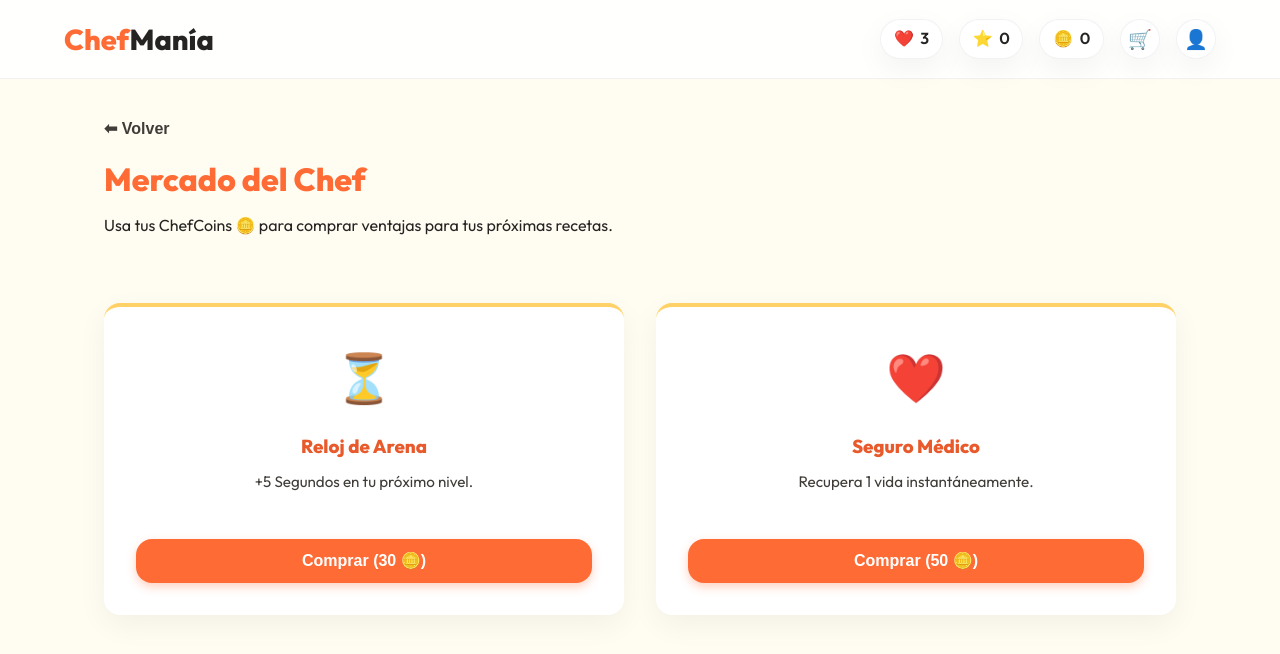
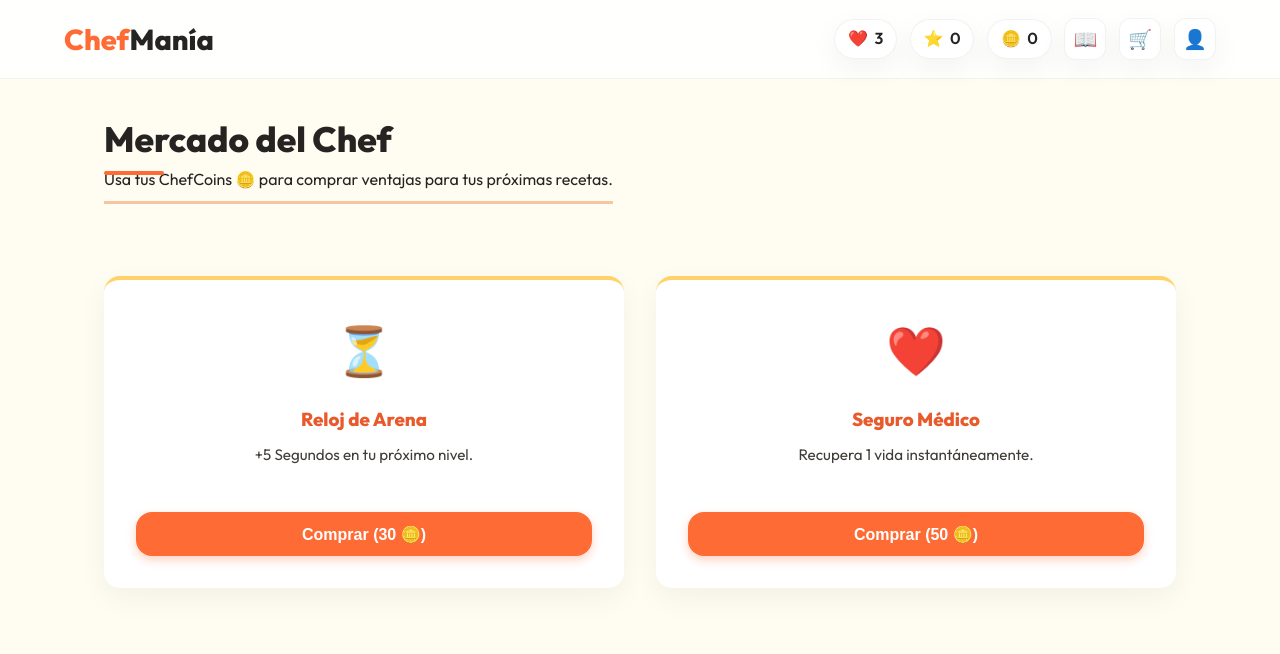
Before and after one commit to aragonvegaluciana-ux/ChefMania, a plain HTML site: page index.html in a window 1280 px wide. Both pictures are taken after a click on the button "Tienda". Drawn offline with Linux system fonts and the light colour scheme.

Commit message:
modificacion del boton volver
modificacion del boton volver

```diff
--- a/index.html
+++ b/index.html
@@ -30,6 +30,7 @@
                     <span class="icon">🪙</span>
                     <span class="value" id="coins-display">0</span>
                 </div>
+                <button id="recipes-btn" class="icon-btn" onclick="app.showView('level-selection-view')" aria-label="Recetario">📖</button>
                 <button id="shop-btn" class="icon-btn" onclick="app.showView('shop-view')" aria-label="Tienda">🛒</button>
                 <button id="profile-btn" class="icon-btn" onclick="app.showView('profile-view')" aria-label="Ver Perfil">👤</button>
             </div>
@@ -53,7 +54,6 @@
         <!-- VISTA DE PERFIL -->
         <section id="profile-view" class="view hidden">
             <div class="header-with-back">
-                <button class="btn-back" onclick="app.showView('level-selection-view')">⬅ Volver</button>
                 <h2>Tu Perfil de Chef</h2>
             </div>
 
@@ -83,7 +83,6 @@
         <!-- VISTA DE SELECCIÓN DE NIVELES (RECETAS) -->
         <section id="level-selection-view" class="view hidden">
             <div class="header-with-back">
-                <button class="btn-back" onclick="app.showView('home-view')">⬅ Volver</button>
                 <h2>Recetario de Misiones</h2>
             </div>
 
@@ -141,7 +140,6 @@
         <!-- VISTA DE TIENDA -->
         <section id="shop-view" class="view hidden">
             <div class="header-with-back">
-                <button class="btn-back" onclick="app.showView('level-selection-view')">⬅ Volver</button>
                 <h2>Mercado del Chef</h2>
                 <p>Usa tus ChefCoins 🪙 para comprar ventajas para tus próximas recetas.</p>
             </div>
--- a/styles.css
+++ b/styles.css
@@ -58,7 +58,11 @@ header {
 }
 .logo-text span { color: var(--text); }
 
-.stats-container { display: flex; gap: 1rem; align-items: center; }
+.stats-container {
+    display: flex;
+    gap: 0.8rem;
+    align-items: center;
+}
 
 .stat-item {
     background: var(--surface);
@@ -76,14 +80,23 @@ header {
     background: var(--surface);
     border: 1px solid rgba(0,0,0,0.05);
     font-size: 1.2rem;
-    width: 40px;
-    height: 40px;
-    border-radius: 50%;
+    width: 42px;
+    height: 42px;
+    border-radius: 12px;
     cursor: pointer;
     box-shadow: var(--shadow);
-    transition: all 0.2s;
+    transition: all 0.2s cubic-bezier(0.175, 0.885, 0.32, 1.275);
+    display: flex;
+    align-items: center;
+    justify-content: center;
 }
-.icon-btn:hover { background: var(--primary); color: white; }
+.icon-btn:hover {
+    background: var(--primary);
+    color: white;
+    transform: translateY(-2px);
+    box-shadow: 0 5px 15px rgba(255, 107, 53, 0.3);
+}
+.icon-btn:active { transform: scale(0.95); }
 
 /* --- CONTENEDOR PRINCIPAL Y VISTAS --- */
 main {
@@ -129,26 +142,30 @@ main {
     padding: 1.2rem 2.5rem;
     font-size: 1.2rem;
 }
-.btn-back {
-    background: none;
-    border: none;
-    color: var(--text-light);
-    font-weight: 600;
-    font-size: 1rem;
-    cursor: pointer;
-    padding: 0.5rem 0;
-    transition: color 0.2s;
-}
-.btn-back:hover { color: var(--primary); }
+
 
 .header-with-back {
-    display: flex;
-    flex-direction: column;
-    align-items: flex-start;
-    margin-bottom: 2rem;
-    gap: 0.5rem;
+    margin-bottom: 2.5rem;
+    border-bottom: 3px solid var(--secondary);
+    padding-bottom: 0.5rem;
+    display: inline-block;
 }
-.header-with-back h2 { font-size: 2rem; color: var(--primary); }
+.header-with-back h2 {
+    font-size: 2.2rem;
+    font-weight: 800;
+    color: var(--text);
+    position: relative;
+}
+.header-with-back h2::after {
+    content: '';
+    position: absolute;
+    bottom: -8px;
+    left: 0;
+    width: 60px;
+    height: 4px;
+    background: var(--primary);
+    border-radius: 2px;
+}
 
 /* --- VISTA INICIO --- */
 #home-view {
```
